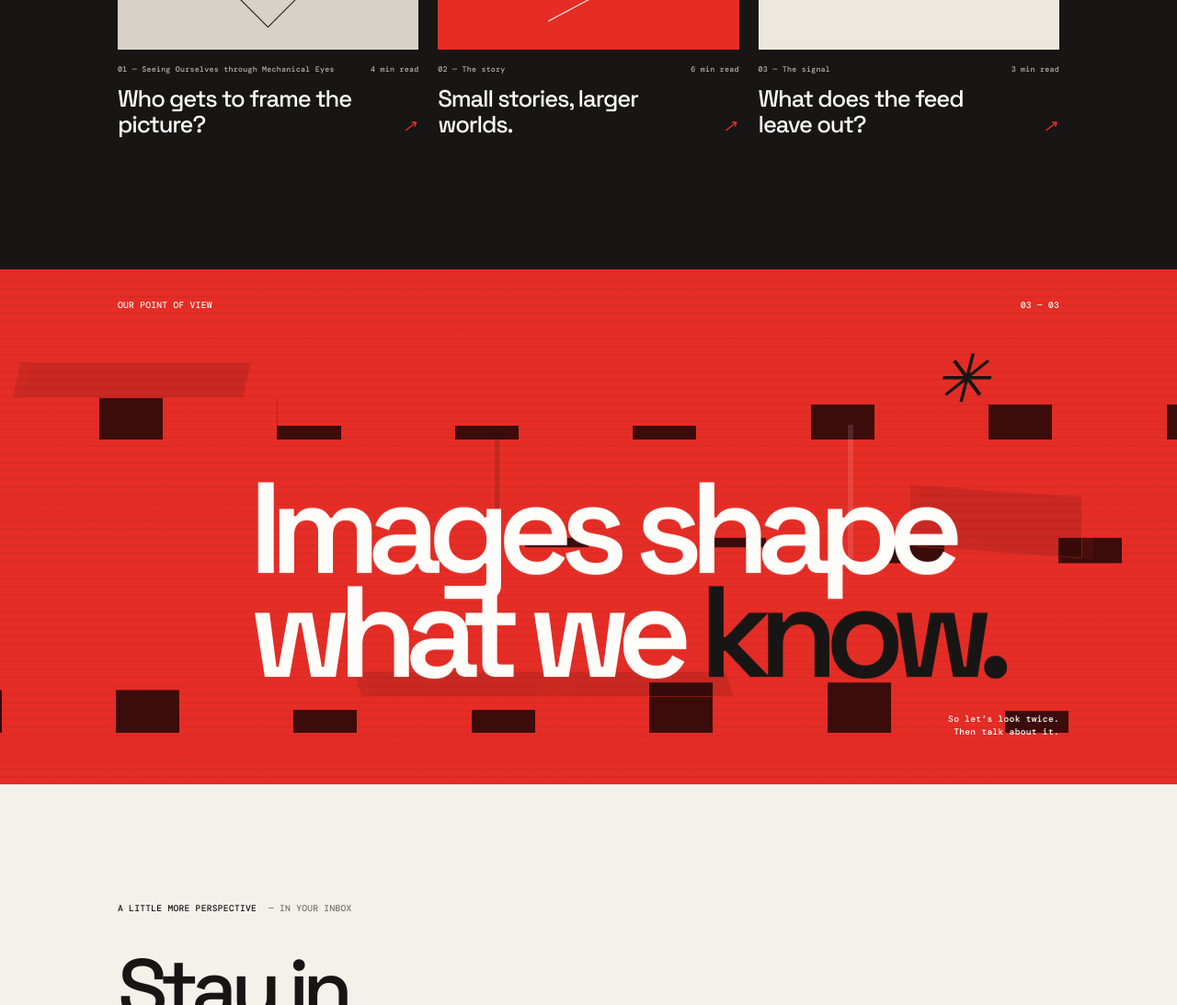
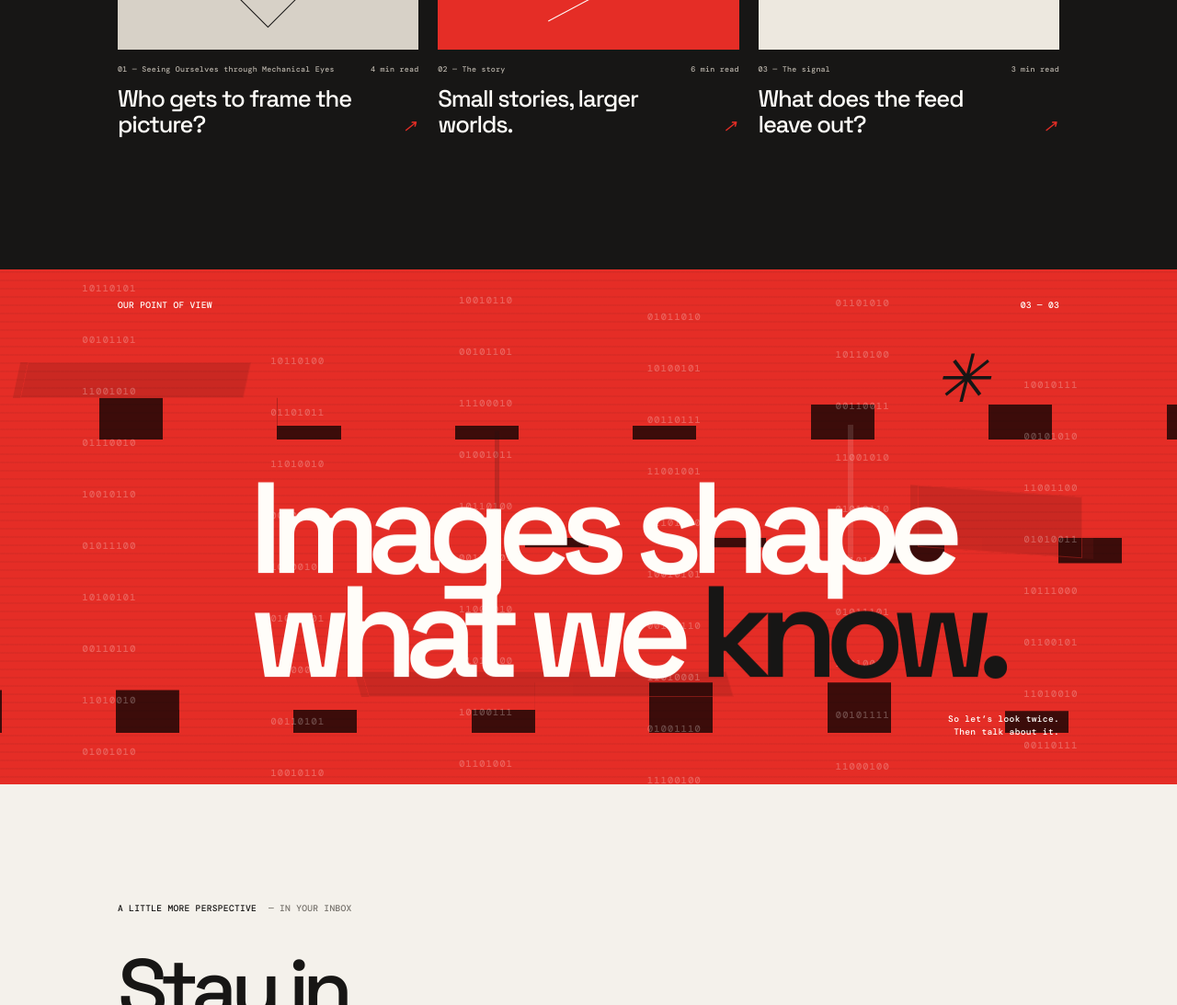
Before and after one commit to justrgreene/culturescreens, a plain HTML site: page index.html in a window 1280 px wide. Shown: the part 2070-3163 px from the top of the page at 92% size. Drawn offline with nearby package versions, Linux system fonts and the light colour scheme.

Commit message:
Add cascading binary animation to manifesto
Co-authored-by: Copilot <223556219+Copilot@users.noreply.github.com>

```diff
--- a/index.html
+++ b/index.html
@@ -105,6 +105,26 @@
           <span class="degradation-block block-two"></span>
           <span class="degradation-block block-three"></span>
         </div>
+        <div class="binary-rain" aria-hidden="true">
+          <span class="binary-column">
+            <span class="binary-track"><span class="binary-sequence"><span>01001010</span><span>10110101</span><span>00101101</span><span>11001010</span><span>01110010</span><span>10010110</span><span>01011100</span><span>10100101</span><span>00110110</span><span>11010010</span></span><span class="binary-sequence"><span>01001010</span><span>10110101</span><span>00101101</span><span>11001010</span><span>01110010</span><span>10010110</span><span>01011100</span><span>10100101</span><span>00110110</span><span>11010010</span></span></span>
+          </span>
+          <span class="binary-column">
+            <span class="binary-track"><span class="binary-sequence"><span>10110100</span><span>01101011</span><span>11010010</span><span>00101110</span><span>10100101</span><span>01011001</span><span>11100010</span><span>00110101</span><span>10010110</span><span>01001101</span></span><span class="binary-sequence"><span>10110100</span><span>01101011</span><span>11010010</span><span>00101110</span><span>10100101</span><span>01011001</span><span>11100010</span><span>00110101</span><span>10010110</span><span>01001101</span></span></span>
+          </span>
+          <span class="binary-column">
+            <span class="binary-track"><span class="binary-sequence"><span>00110101</span><span>11001010</span><span>01011100</span><span>10100111</span><span>01101001</span><span>10010110</span><span>00101101</span><span>11100010</span><span>01001011</span><span>10110100</span></span><span class="binary-sequence"><span>00110101</span><span>11001010</span><span>01011100</span><span>10100111</span><span>01101001</span><span>10010110</span><span>00101101</span><span>11100010</span><span>01001011</span><span>10110100</span></span></span>
+          </span>
+          <span class="binary-column">
+            <span class="binary-track"><span class="binary-sequence"><span>11100100</span><span>01011010</span><span>10100101</span><span>00110111</span><span>11001001</span><span>01101100</span><span>10010101</span><span>00101110</span><span>11010001</span><span>01001110</span></span><span class="binary-sequence"><span>11100100</span><span>01011010</span><span>10100101</span><span>00110111</span><span>11001001</span><span>01101100</span><span>10010101</span><span>00101110</span><span>11010001</span><span>01001110</span></span></span>
+          </span>
+          <span class="binary-column">
+            <span class="binary-track"><span class="binary-sequence"><span>01011101</span><span>10010010</span><span>00101111</span><span>11000100</span><span>01101010</span><span>10110100</span><span>00110011</span><span>11001010</span><span>01010110</span><span>10101001</span></span><span class="binary-sequence"><span>01011101</span><span>10010010</span><span>00101111</span><span>11000100</span><span>01101010</span><span>10110100</span><span>00110011</span><span>11001010</span><span>01010110</span><span>10101001</span></span></span>
+          </span>
+          <span class="binary-column">
+            <span class="binary-track"><span class="binary-sequence"><span>10010111</span><span>00101010</span><span>11001100</span><span>01010011</span><span>10111000</span><span>01100101</span><span>11010010</span><span>00110111</span><span>01001100</span><span>10110001</span></span><span class="binary-sequence"><span>10010111</span><span>00101010</span><span>11001100</span><span>01010011</span><span>10111000</span><span>01100101</span><span>11010010</span><span>00110111</span><span>01001100</span><span>10110001</span></span></span>
+          </span>
+        </div>
         <p class="manifesto-line" data-drift="0.07">Images shape<br>what we <em>know.</em></p>
         <p class="manifesto-bottom">So let’s look twice.<br>Then talk about it.</p>
         <span class="manifesto-star" aria-hidden="true">✳</span>
--- a/styles.css
+++ b/styles.css
@@ -149,11 +149,27 @@ button, input { font: inherit; }
 .block-one { top: 18%; left: 2%; width: 19%; height: 7%; transform: skewX(-12deg); }
 .block-two { top: 43%; right: 8%; width: 14%; height: 12%; transform: skewY(4deg); }
 .block-three { bottom: 17%; left: 31%; width: 31%; height: 5%; transform: skewX(16deg); }
-.manifesto-top { display: flex; justify-content: space-between; text-transform: uppercase; }
+.binary-rain { position: absolute; z-index: 0; inset: 0; overflow: hidden; color: rgba(255,253,249,.68); opacity: .38; mix-blend-mode: screen; pointer-events: none; }
+.binary-column { position: absolute; top: 0; bottom: 0; width: 8%; overflow: hidden; font: 500 clamp(.5rem, .8vw, .72rem)/1 var(--mono); letter-spacing: .12em; }
+.binary-column:nth-child(1) { left: 7%; }
+.binary-column:nth-child(2) { left: 23%; }
+.binary-column:nth-child(3) { left: 39%; }
+.binary-column:nth-child(4) { left: 55%; }
+.binary-column:nth-child(5) { left: 71%; }
+.binary-column:nth-child(6) { left: 87%; }
+.binary-track { position: absolute; top: -50%; left: 0; display: flex; width: 100%; height: 200%; flex-direction: column; animation: binary-cascade 16s linear infinite; }
+.binary-sequence { display: flex; flex: 0 0 50%; flex-direction: column; justify-content: space-around; white-space: nowrap; }
+.binary-column:nth-child(2) .binary-track { animation-duration: 21s; animation-delay: -7s; }
+.binary-column:nth-child(3) .binary-track { animation-duration: 18s; animation-delay: -12s; }
+.binary-column:nth-child(4) .binary-track { animation-duration: 23s; animation-delay: -4s; }
+.binary-column:nth-child(5) .binary-track { animation-duration: 19s; animation-delay: -15s; }
+.binary-column:nth-child(6) .binary-track { animation-duration: 24s; animation-delay: -10s; }
+@keyframes binary-cascade { to { transform: translateY(50%); } }
+.manifesto-top { position: relative; z-index: 1; display: flex; justify-content: space-between; text-transform: uppercase; }
 .manifesto-line { position: relative; z-index: 1; margin: 7rem 0 0 14%; font: 600 clamp(4rem, 11vw, 10.5rem)/.8 var(--display); letter-spacing: -.1em; }
 .manifesto-line em { color: var(--ink); font-style: normal; }
-.manifesto-bottom { position: absolute; right: 10vw; bottom: 2.5rem; text-align: right; }
-.manifesto-star { position: absolute; top: 13%; right: 16%; color: var(--ink); font-size: 4.5rem; }
+.manifesto-bottom { position: absolute; z-index: 1; right: 10vw; bottom: 2.5rem; text-align: right; }
+.manifesto-star { position: absolute; z-index: 1; top: 13%; right: 16%; color: var(--ink); font-size: 4.5rem; }
 .newsletter-section { padding-top: 8rem; padding-bottom: 8rem; }
 .newsletter-row { display: grid; grid-template-columns: 1.3fr .7fr; align-items: end; gap: 5vw; }
 .newsletter-form { max-width: 370px; }
```
